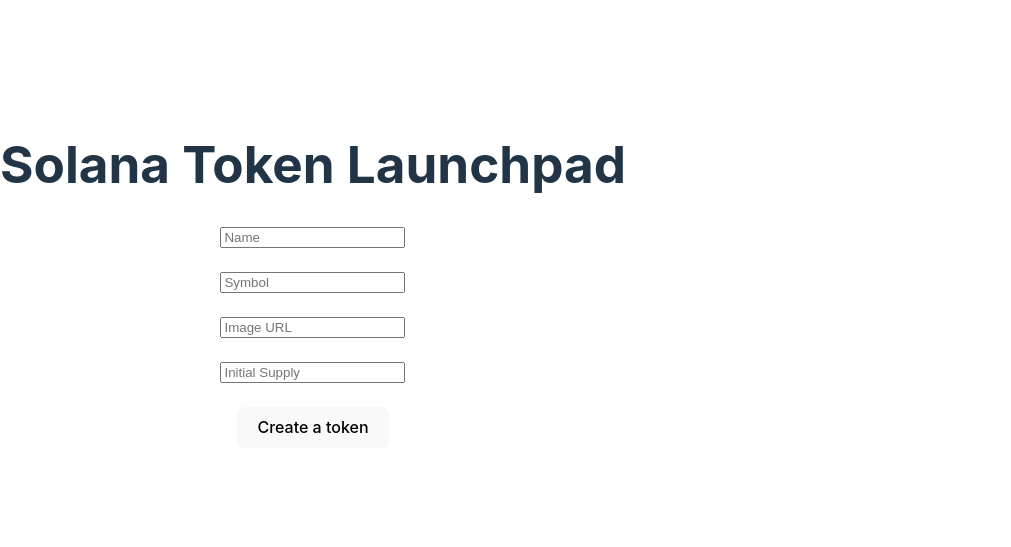
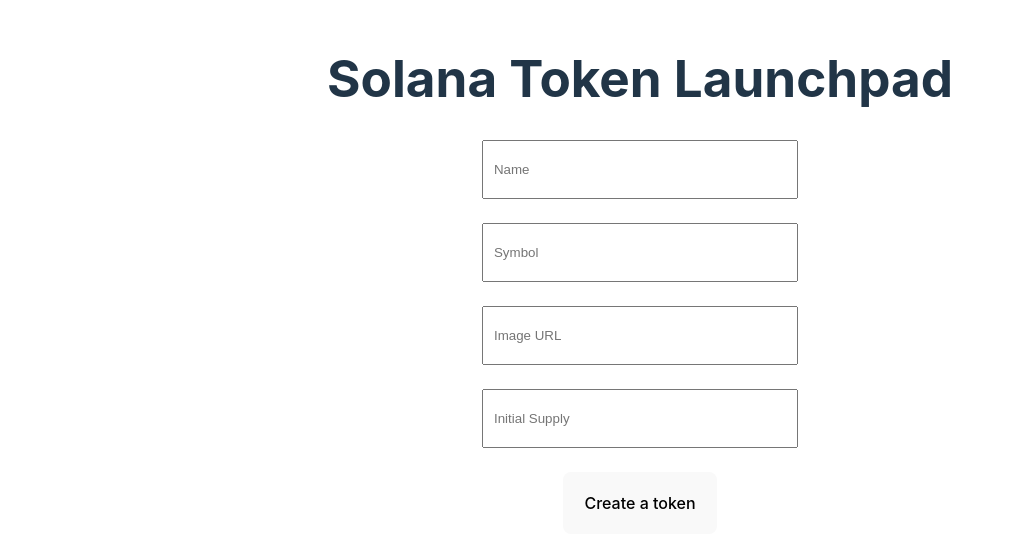
Before and after one commit to RikenMor001/Decentralised_App, a React (Vite) app: page / in a window 1280 px wide. Shown: the part 125-672 px from the top of the page, without its empty margins (0-1011 px from the left). Built offline with nearby package versions, Linux system fonts and the light colour scheme.

Commit message:
Update App.css

```diff
--- a/src/App.css
+++ b/src/App.css
@@ -0,0 +1,16 @@
+
+#root {
+  margin: 0 auto;
+  text-align: center;
+}
+
+.inputText {
+  padding-top: 20px;
+  padding-bottom: 20px;
+  padding-left: 10px;
+  width: 300px;
+}
+
+.btn {
+  padding: 20px;
+}
```
